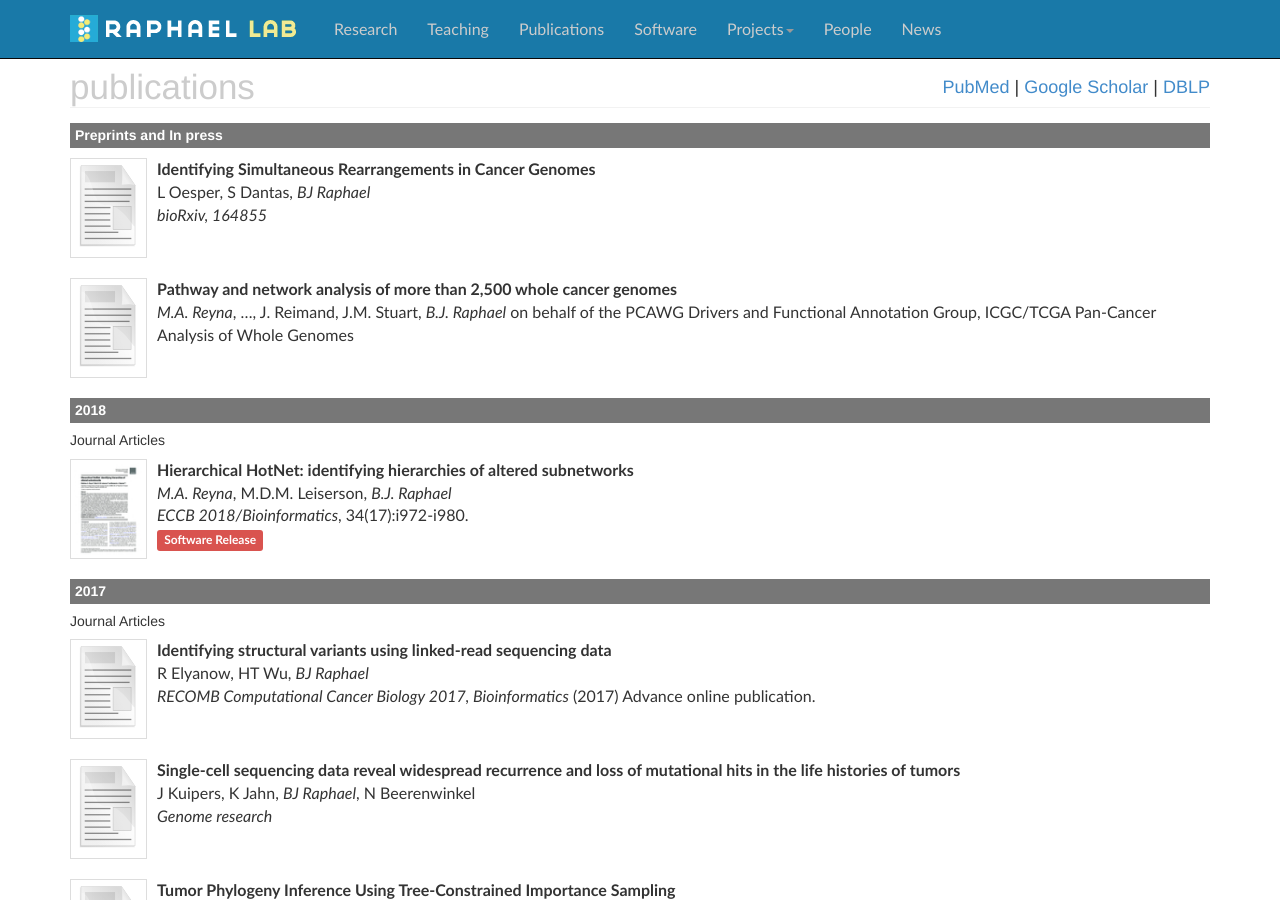
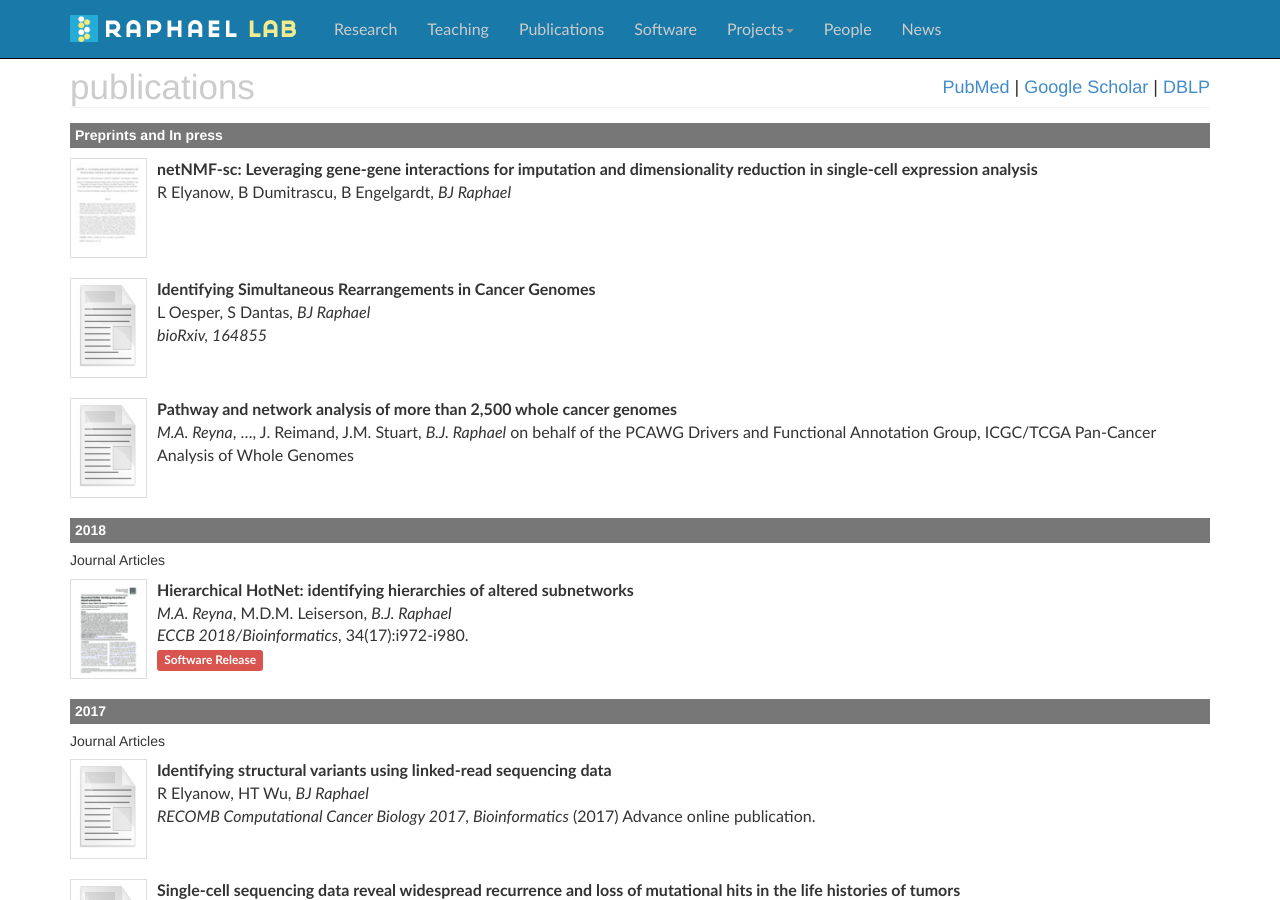
Before and after one commit to raphael-group/raphael-group.github.io, a Jekyll site: the page built from publications/index.md, in a window 1280 px wide and 900 px high. Built offline with Jekyll 4.4.1, drawn with Linux system fonts in a browser that asks for light colours; nearby versions of some CDN libraries; comment, search, counter and statistics services are not loaded.

Commit message:
Update index.md

```diff
--- a/publications/index.md
+++ b/publications/index.md
@@ -9,6 +9,11 @@ container_css_class: container publications
 # publications
 
 ### Preprints and In press ###
+* [![netNMF-sc](../assets/img/papers/netNMF-sc.jpg)](https://www.biorxiv.org/content/10.1101/544346v1)
+**netNMF-sc: Leveraging gene-gene interactions for imputation and dimensionality reduction in single-cell expression analysis**
+
+	R Elyanow, B Dumitrascu, B Engelgardt, _BJ Raphael_
+
 
 * [![ChromothripsisCCB](../assets/img/papers/missing.svg)]()
 **Identifying Simultaneous Rearrangements in Cancer Genomes**
```
